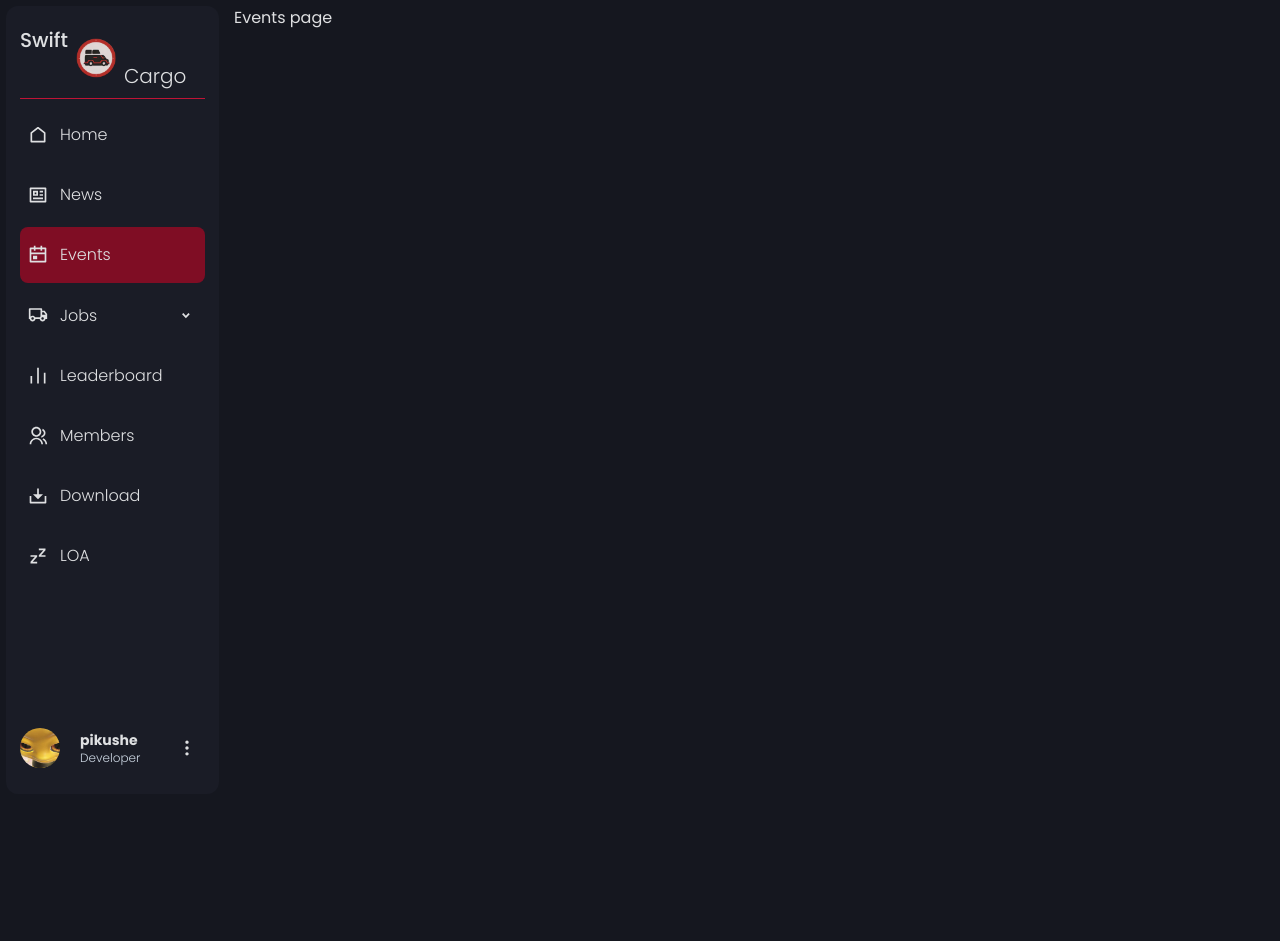
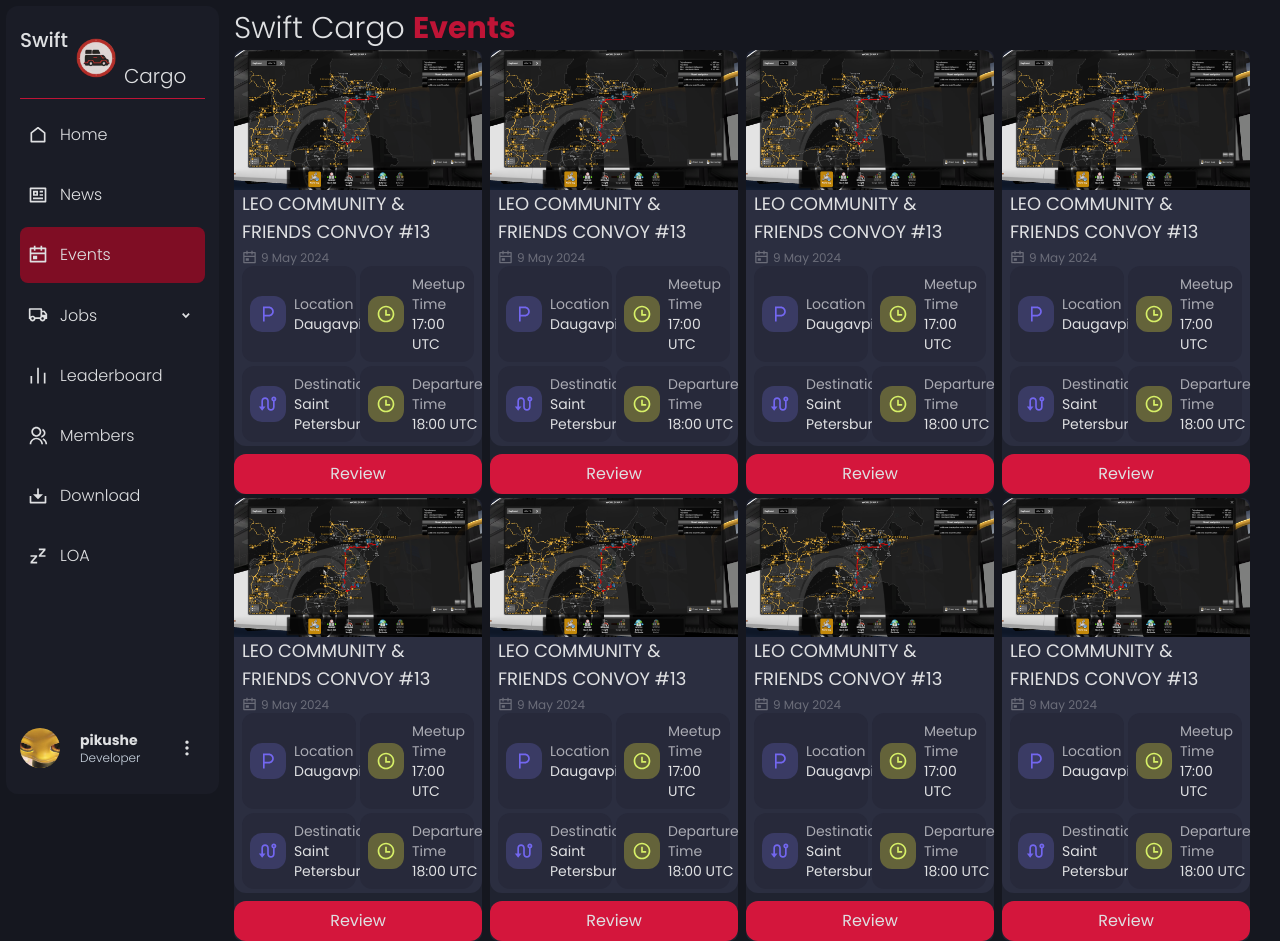
Before and after one commit to SwiftCargo/frontend, a Next.js app: page /events in a window 1280 px wide. Before the commit the page ends 800 px from the top, so only its background shows below. Built offline with nearby package versions, Linux system fonts and the light colour scheme.

Commit message:
Events card/page added and finished

```diff
--- a/src/app/events/page.tsx
+++ b/src/app/events/page.tsx
@@ -1,7 +1,21 @@
+import EventsCard from "@/components/views/Events/Card";
+
 export default function Events() {
     return (
-        <div className="">
-            Events page
+        <div className="flex flex-col gap-1 md:py-1 md:pr-6 w-full">
+            <div>
+                <h1 className="text-3xl font-thin">Swift Cargo <span className="text-primary-600 font-bold">Events</span></h1>
+            </div>
+            <div className="md:grid grid-cols-4 gap-2 gap-y-1">
+                <EventsCard />
+                <EventsCard />
+                <EventsCard />
+                <EventsCard />
+                <EventsCard />
+                <EventsCard />
+                <EventsCard />
+                <EventsCard />
+            </div>
         </div>
     );
 }
--- /dev/null
+++ b/src/components/views/Events/Card.tsx
@@ -0,0 +1,62 @@
+import Image from "next/image"
+import Route from "../../../../public/example-route.png"
+import { RiParkingLine, RiTimeLine, RiRouteLine, RiCalendarEventLine } from '@remixicon/react';
+
+export default async function EventsCard() {
+    return (
+        <div className="flex flex-col gap-2 bg-surface-700 rounded-lg">
+            <div>
+                <div className="w-full">
+                    <Image src={Route} alt="..." width={450} height={300} className="rounded-t-xl w-full" />
+                </div>
+                <div className="flex flex-col gap bg-surface-500 rounded-b-xl md:w-full px-2">
+                    <div className="flex flex-col gap-1 w-full">
+                        <h2 className="text-lg w-full">LEO COMMUNITY & FRIENDS CONVOY #13</h2>
+                        <h4 className="flex flex-row gap-1 text-surface-400 text-xs"><RiCalendarEventLine size={15} />9 May 2024</h4>
+                    </div>
+                    <div className="grid grid-cols-2 gap-1 pb-1">
+                        <div className="flex flex-row gap-2 items-center bg-surface-600 rounded-xl p-2">
+                            <div className="p-2 bg-[#3a3b64] rounded-xl">
+                                <RiParkingLine size={20} color="#7367f0" />
+                            </div>
+                            <div className="flex flex-col text-sm">
+                                <span className="text-start text-surface-300">Location</span>
+                                <span>Daugavpils</span>
+                            </div>
+                        </div>
+                        <div className="flex flex-row gap-2 items-center bg-surface-600 rounded-xl p-2">
+                            <div className="p-2 bg-[#64633a] rounded-xl">
+                                <RiTimeLine size={20} color="#d7f067" />
+                            </div>
+                            <div className="flex flex-col text-sm">
+                                <span className="text-start text-surface-300">Meetup Time</span>
+                                <span>17:00 UTC</span>
+                            </div>
+                        </div>
+                        <div className="flex flex-row gap-2 items-center bg-surface-600 rounded-xl p-2">
+                            <div className="p-2 bg-[#3a3b64] rounded-xl">
+                                <RiRouteLine size={20} color="#7367f0" />
+                            </div>
+                            <div className="flex flex-col text-sm">
+                                <span className="text-start text-surface-300">Destination</span>
+                                <span>Saint Petersburg</span>
+                            </div>
+                        </div>
+                        <div className="flex flex-row gap-2 items-center bg-surface-600 rounded-xl p-2">
+                            <div className="p-2 bg-[#64633a] rounded-xl">
+                                <RiTimeLine size={20} color="#d7f067" />
+                            </div>
+                            <div className="flex flex-col text-sm">
+                                <span className="text-start text-surface-300">Departure Time</span>
+                                <span>18:00 UTC</span>
+                            </div>
+                        </div>
+                    </div>
+                </div>
+            </div>
+            <div className="flex w-full">
+                <button className="bg-primary-500 w-full p-2 rounded-xl hover:bg-primary-700 transition-colors">Review</button>
+            </div>
+        </div >
+    )
+}
```
Also changed, not shown: public/example-route.png (added).
